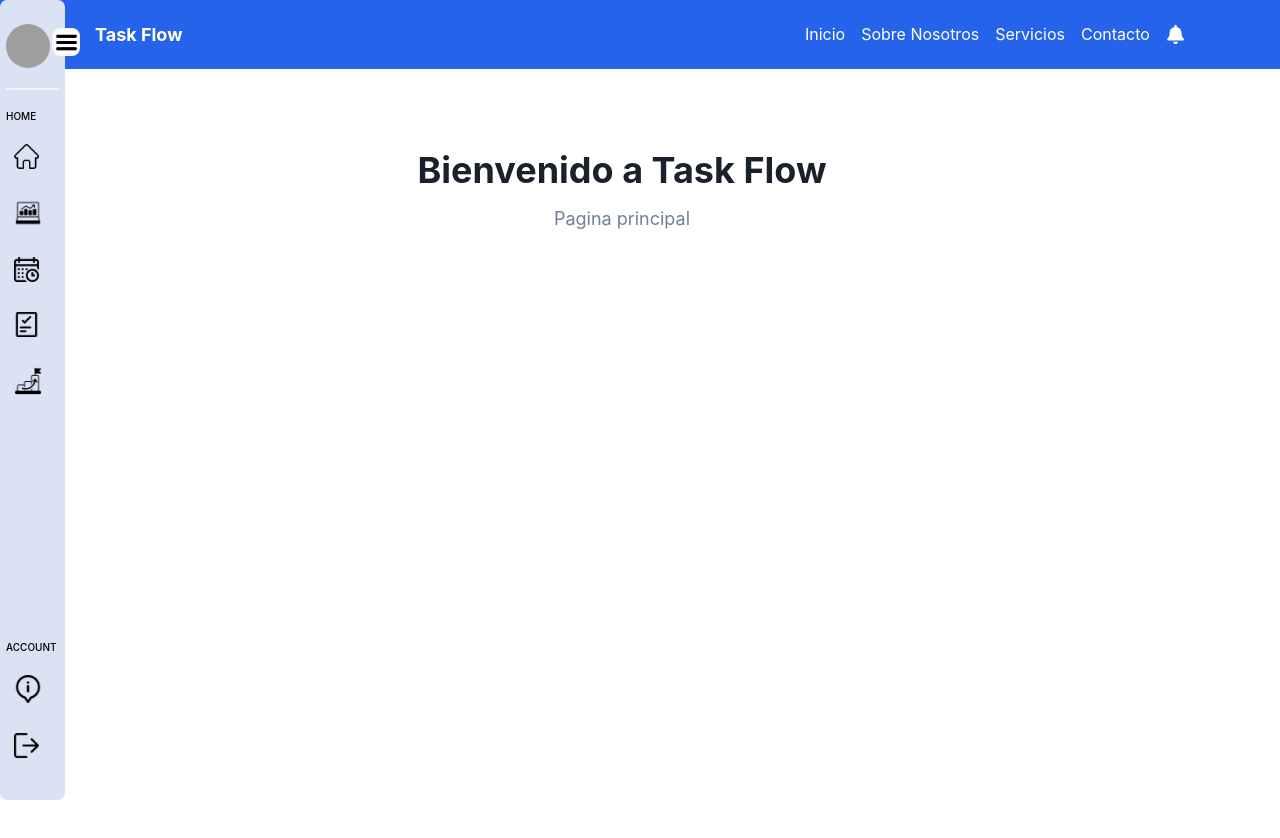
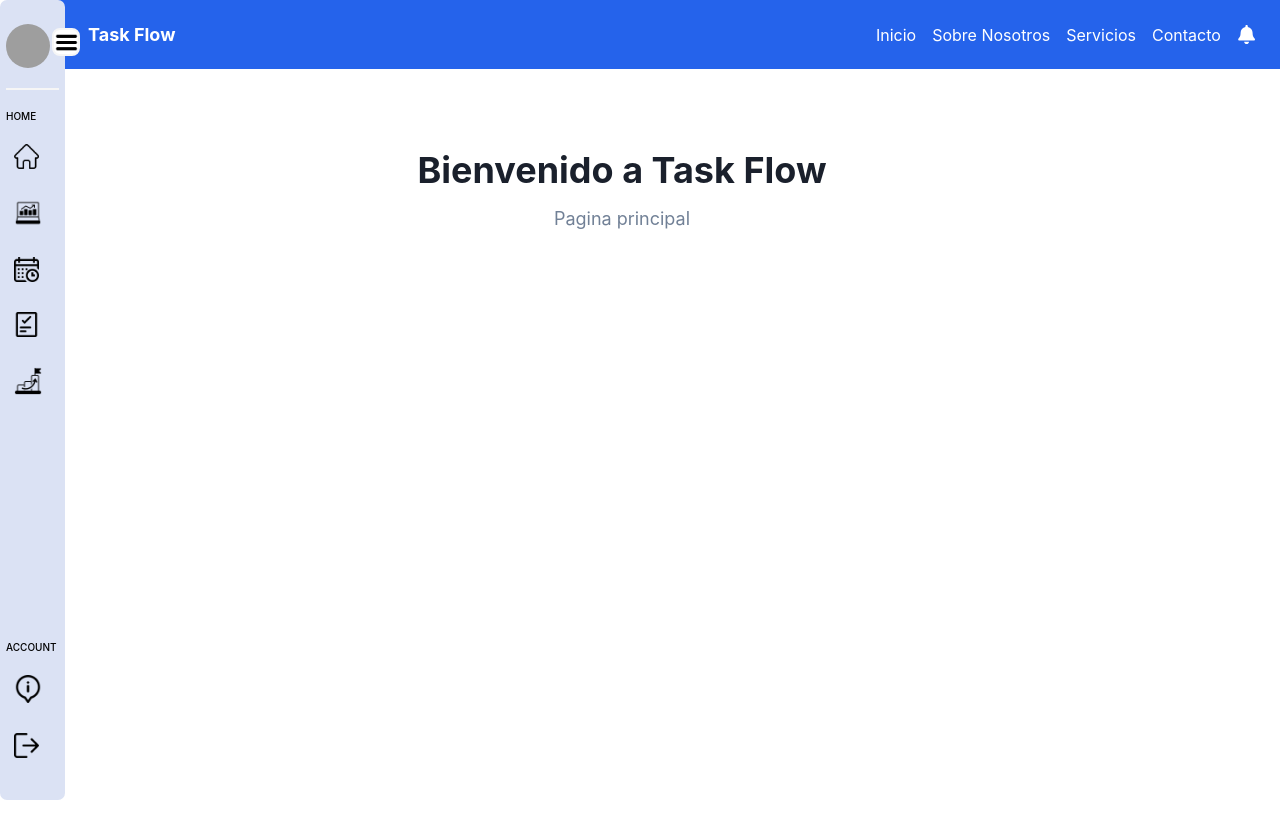
Before and after one commit to DeeEmDy/TaskFlow_FrontendPW, a React (Vite) app: page /homePage in a window 1280 px wide. Shown: the top 838 px of the page. Built offline with nearby package versions, Linux system fonts and the light colour scheme; grey boxes are pictures that could not be loaded.

Commit message:
Update TopBar.css

```diff
--- a/src/style/TopBar.css
+++ b/src/style/TopBar.css
@@ -1,33 +1,39 @@
 .homepage-container {
   min-height: 100vh;
-  padding-top: 4rem; /* Espacio para la barra de navegación fija */
+  padding-top: 4rem;
 }
 
 .navbar {
-  background-color: #2563eb; /* bg-blue-600 */
-  padding: 1.5rem; /* p-4 */
+  background-color: #2563eb;
+  padding: 1.5rem;
   color: white;
-  position: absolute;
+  position: fixed;
   top: 0;
   left: 0;
-  width: 100%;
+  width: calc(100% - 2rem);
+  margin-left: 3rem;
 }
+
 
 .navbar-container {
   display: flex;
   justify-content: space-between;
-  max-width: 1090px;
+  align-items: center;
+  max-width: 1200px;
   margin: 0 auto;
+  padding: 0 1rem;
+  box-sizing: border-box;
 }
 
+
 .navbar-logo {
-  font-size: 1.125rem; /* text-lg */
+  font-size: 1.125rem;
   font-weight: bold;
 }
 
 .navbar-links {
   display: flex;
-  gap: 1rem; /* space-x-4 */
+  gap: 1rem;
   list-style: none;
   padding: 0;
   margin: 0;
@@ -39,7 +45,7 @@
 }
 
 .navbar-links a:hover {
-  color: #e2e8f0; /* hover:text-gray-200 */
+  color: #e2e8f0;
 }
 
 .notification-icon {
```
